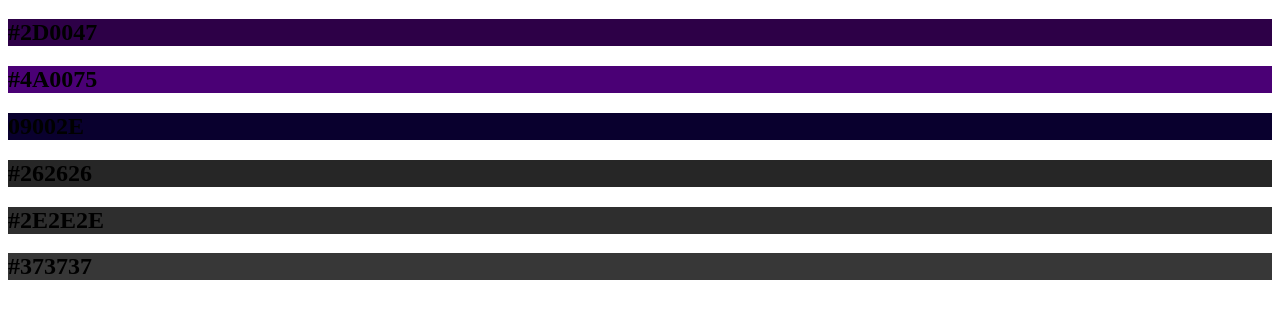
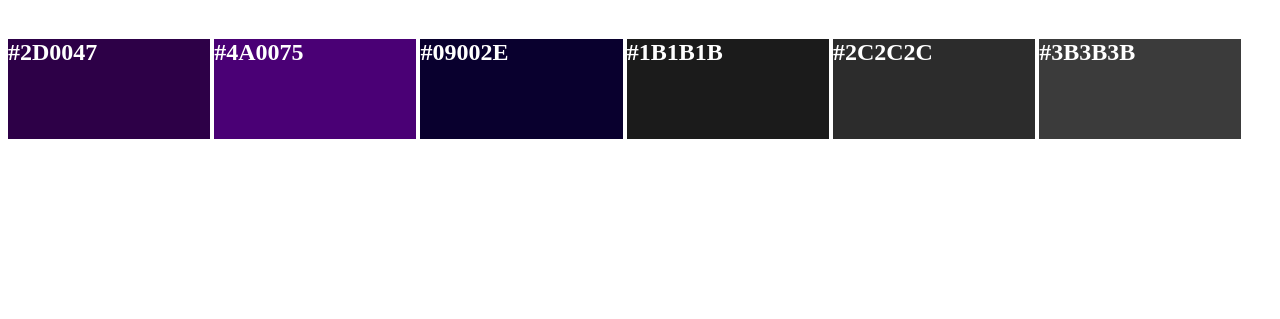
Before and after one commit to JustACoder-original/Blog, a plain HTML site: page designsystem/index.html in a window 1280 px wide. Shown: the part 61-380 px from the top of the page. Drawn offline with Linux system fonts and the light colour scheme.

Commit message:
Made colors look better.

```diff
--- a/designsystem/index.html
+++ b/designsystem/index.html
@@ -7,9 +7,9 @@
         <h1>Blog Style Guide.</h1>
         <h2 class="one">#2D0047</h2>
         <h2 class="two">#4A0075</h2>
-        <h2 class="three">09002E</h2>
-        <h2 class="four">#262626</h2>
-        <h2 class="five">#2E2E2E</h2>
-        <h2 class="six">#373737</h2>
+        <h2 class="three">#09002E</h2>
+        <h2 class="four">#1B1B1B</h2>
+        <h2 class="five">#2C2C2C</h2>
+        <h2 class="six">#3B3B3B</h2>
     </body>
 </html>
--- a/designsystem/styles.css
+++ b/designsystem/styles.css
@@ -1,23 +1,47 @@
 .one {
+    color: white;
     background-color: #2D0047;
+    display: inline-block;
+    width: 16%;
+    height: 100px;
 }
 
 .two {
+    color: white;
     background-color: #4A0075;
+    display: inline-block;
+    width: 16%;
+    height: 100px;
 }
 
 .three {
+    color: white;
     background-color: #09002E;
+    display: inline-block;
+    width: 16%;
+    height: 100px;
 }
 
 .four {
-    background-color: #262626;
+    color: white;
+    background-color: #1b1b1b;
+    display: inline-block;
+    width: 16%;
+    height: 100px;
 }
 
 .five {
-    background-color: #2E2E2E;
+    color: white;
+    background-color: #2c2c2c;
+    display: inline-block;
+    width: 16%;
+    height: 100px;
 }
 
 .six {
-    background-color: #373737;
+    color: white;
+    background-color: #3b3b3b;
+    display: inline-block;
+    width: 16%;
+    height: 100px;
 }
```
